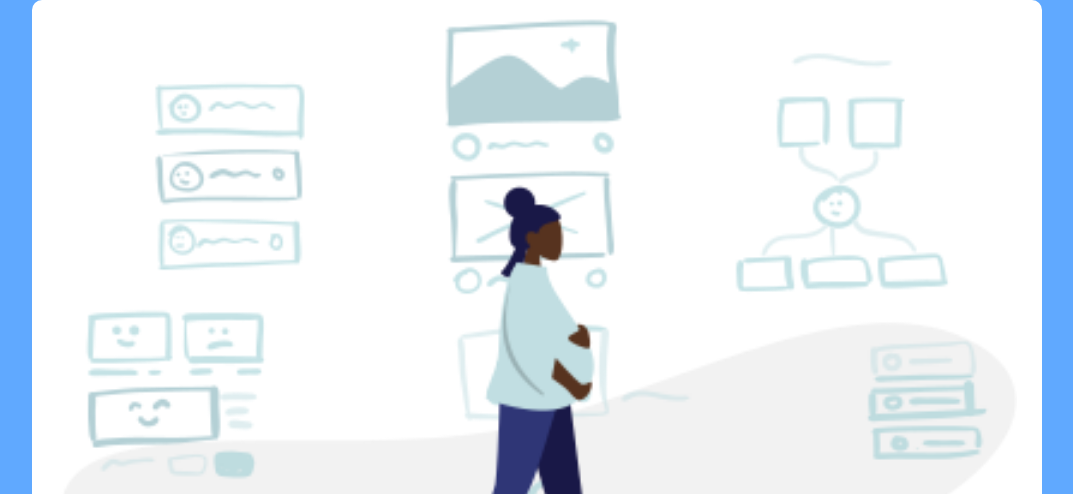
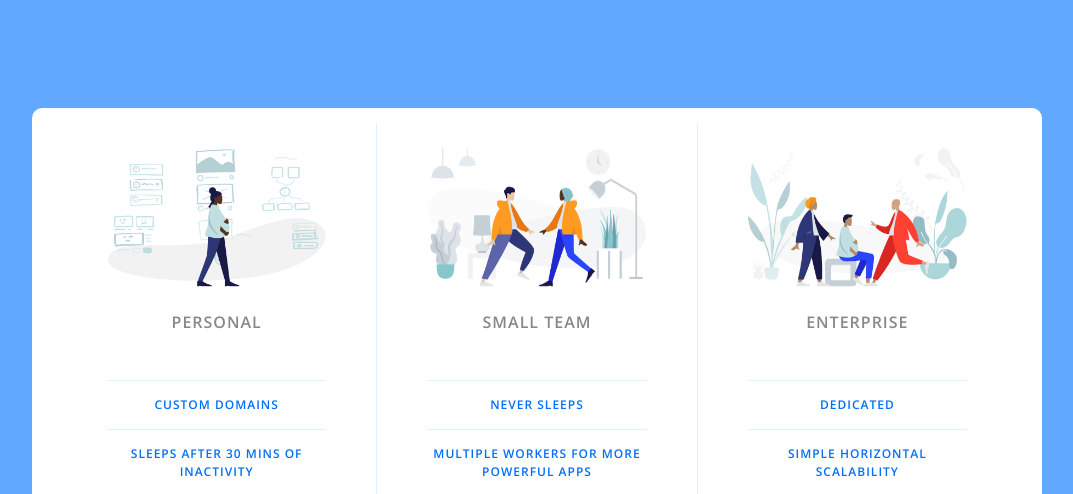
Before and after one commit to southf09/pricing-panel, a plain HTML site: page index.html in a window 1280 px wide. Shown: the top 494 px of the page, without its empty margins (103-1176 px from the left). Drawn offline with nearby package versions, Linux system fonts and the light colour scheme.

Commit message:
Added media query that changes the flex-direction and overall aesthetic when moving from a mobile view to a larger one

```diff
--- a/styles.css
+++ b/styles.css
@@ -159,7 +159,7 @@ body {
 .pricing-img {
   margin-bottom: 25px;
   width: 100%;
-  max-width: 100%;
+  max-width: 385px;
 }
 
 .pricing-header {
@@ -218,3 +218,17 @@ body {
 .pricing-button.is-featured:focus {
   background-color: #269aff;
 }
+
+@media (min-width: 900px) {
+  .panel {
+    flex-direction: row;
+  }
+  .pricing-plan {
+    border-bottom: none;
+    border-right: 1px solid #e1f1ff;
+    padding: 25px 50px;
+  }
+  .pricing-plan:last-child {
+    border-right: none;
+  }
+}
```
